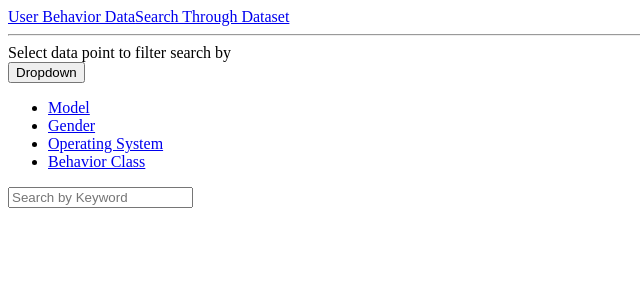
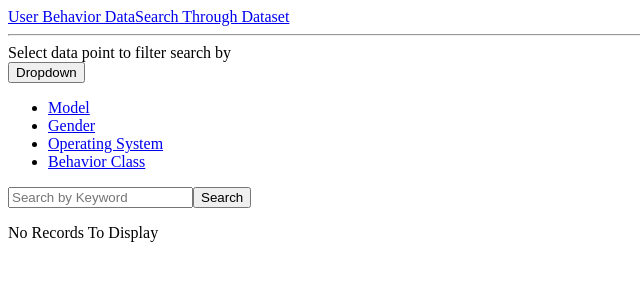
Before and after one commit to shakaylac/Mid-course-Assignment, a React app in the folder assignment-app/: page /search in a window 1280 px wide. Shown: the top 300 px of the page, without its empty margins (0-640 px from the left). Built offline with nearby package versions, Linux system fonts and the light colour scheme; the HTML template or start-up script is replaced by a standard one.

Commit message:
Update Search.jsx
Added search button for filtered search.

```diff
--- a/assignment-app/src/Search.jsx
+++ b/assignment-app/src/Search.jsx
@@ -19,6 +19,11 @@ function Search() {
             </ul>
 
             <input type="text" placeholder="Search by Keyword"></input>
+            <button>Search</button>
+             <p> No Records To Display </p>
+            <div className="container">
+
+            </div>
             </div>
         </div>
         </>
```
